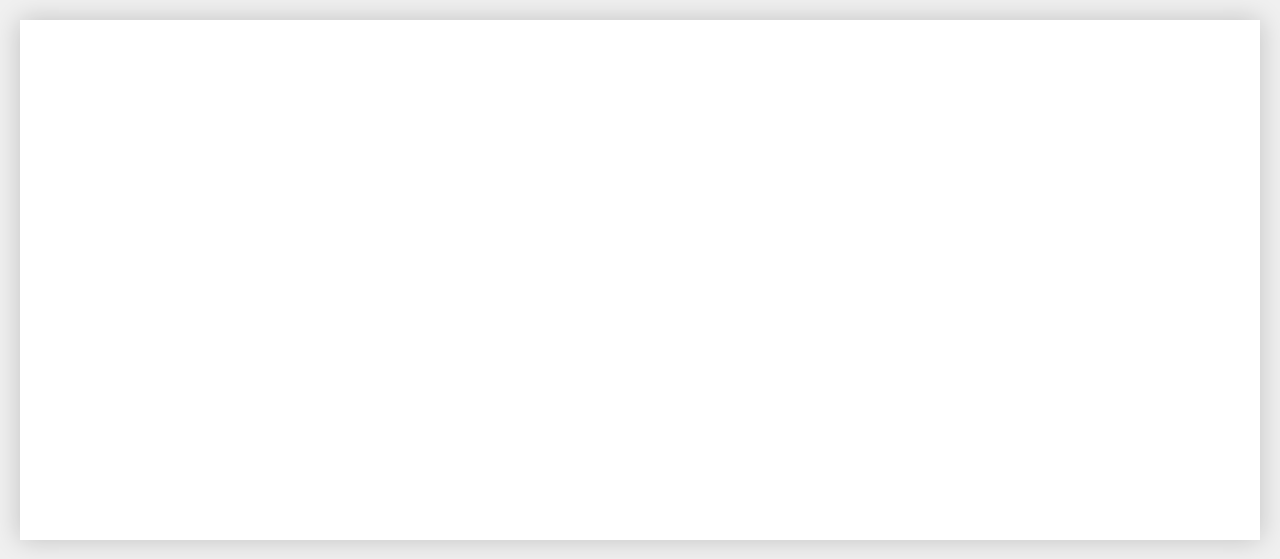
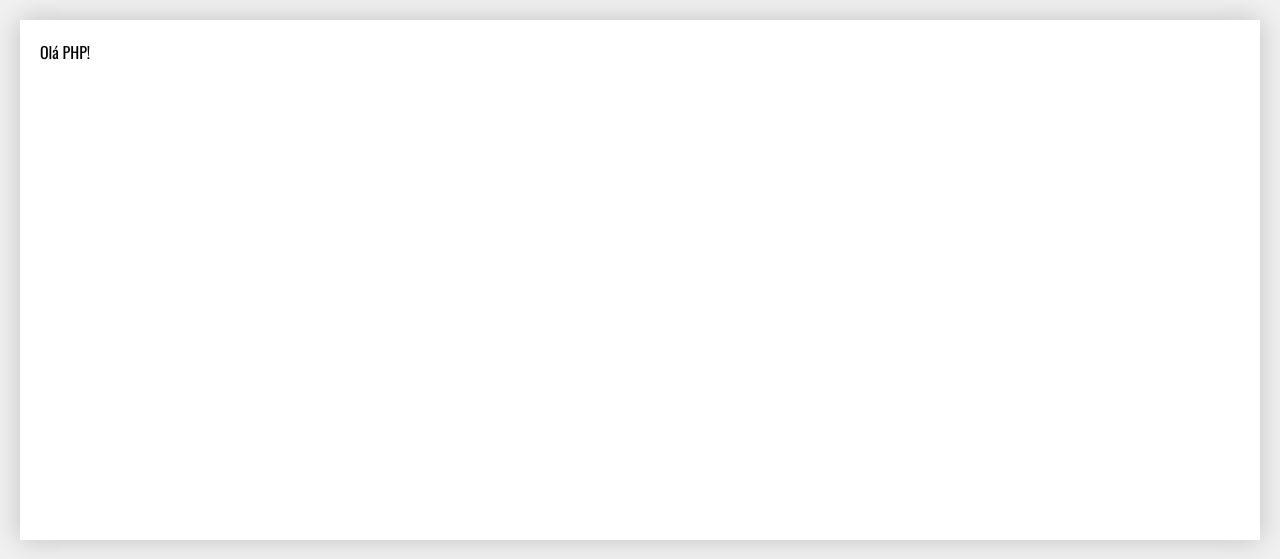
Before and after one commit to henriquejunqueira/curso_php_udemy, a PHP site: page /exercicio.php?dir=teste&file=teste in a window 1280 px wide. Shown: the part 180-739 px from the top of the page. Run offline with PHP 8.4, Linux system fonts and the light colour scheme.

Commit message:
Navegação parte 2

```diff
--- a/exercicio.php
+++ b/exercicio.php
@@ -23,7 +23,15 @@
     </nav>
     <main class="principal">
       <div class="conteudo">
+        <?php
+          // include('teste/teste.php');
+          // include("teste/teste.php");
+          // include($_GET['dir'] . "/teste.php");
+          // include($_GET['dir'] . "/" . $_GET['file'] . ".php");
+          // include("{$_GET['dir']}/{$_GET['file']}.php");
+          include(__DIR__."/{$_GET['dir']}/{$_GET['file']}.php");
 
+        ?>
       </div>
     </main>
     <footer class="rodape">COD3R & Henrique Junqueira © <?= date('Y')?></footer>
--- a/index.php
+++ b/index.php
@@ -22,7 +22,7 @@
           <div class="modulo verde">
             <h3>Módulo 01</h3>
             <ul>
-              <li><a href="exercicio.php">Exercício A</a></li>
+              <li><a href="exercicio.php?dir=teste&file=teste">Exercício A</a></li>
               <li><a href="#">Exercício B</a></li>
               <li><a href="#">Exercício C</a></li>
             </ul>
--- /dev/null
+++ b/teste/teste.php
@@ -0,0 +1,5 @@
+<?php
+
+    echo("Olá PHP!");
+
+?>
```
